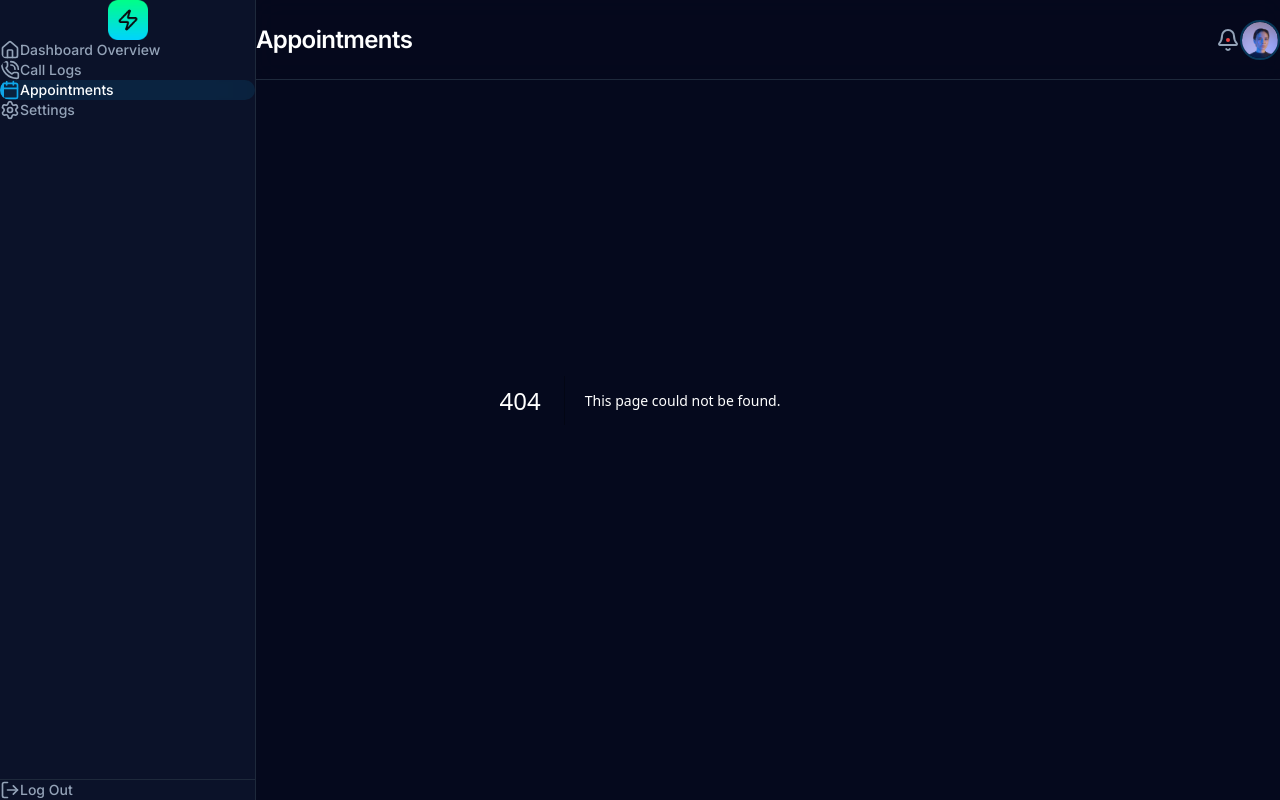
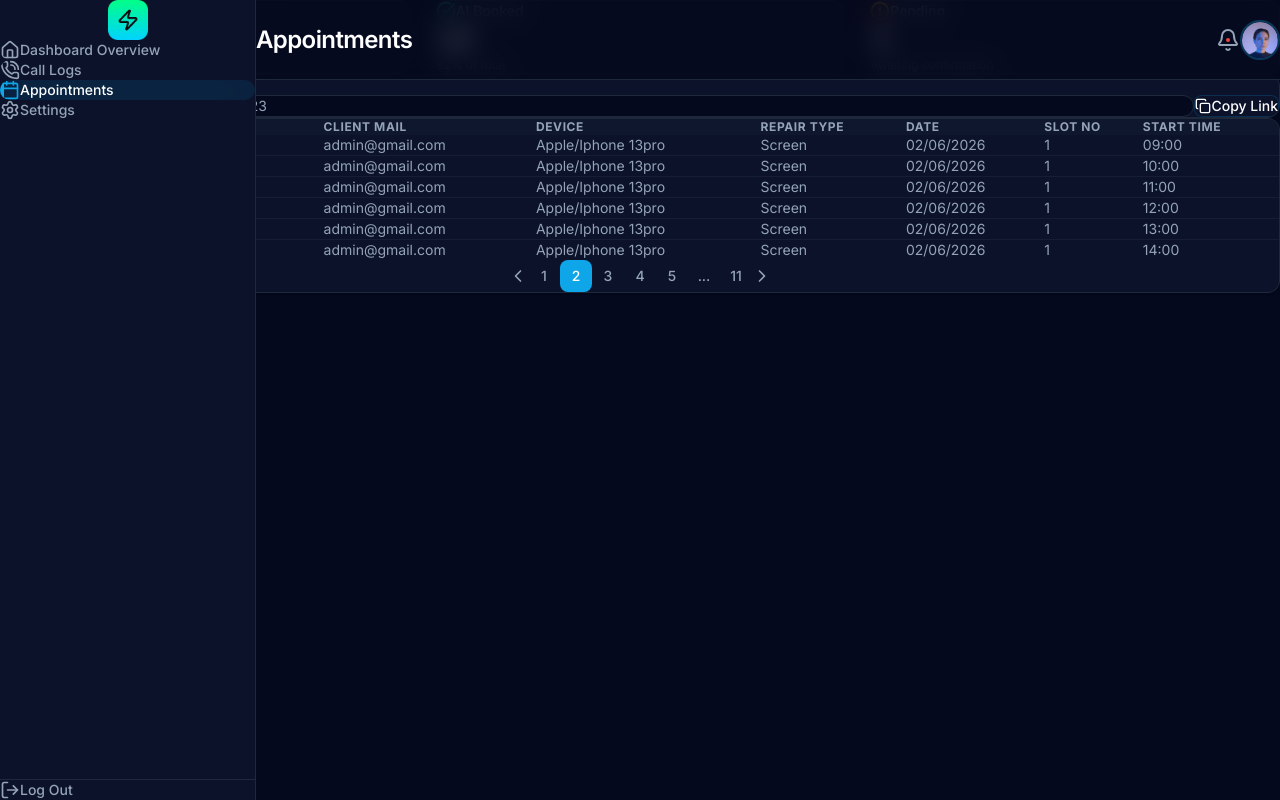
Before and after one commit to sohaibislam45/dashboard, a Next.js app: page /appointments in a window 1280 px wide. Before the commit this address had no page. Built offline with nearby package versions, Linux system fonts and the light colour scheme.

Commit message:
created appointments page displaying booking statistics, a shareable link, and a paginated list of appointments.

```diff
--- /dev/null
+++ b/src/app/appointments/page.js
@@ -0,0 +1,163 @@
+'use client';
+
+import React from 'react';
+import {
+  Calendar,
+  CheckCircle,
+  AlertCircle,
+  Copy,
+  ChevronLeft,
+  ChevronRight
+} from 'lucide-react';
+import { Card } from '@/components/ui/Card';
+import { Button } from '@/components/ui/Button';
+
+export default function AppointmentsPage() {
+  const appointments = Array(6).fill({
+    name: 'Jane.D',
+    phone: '01960685765',
+    email: 'admin@gmail.com',
+    device: 'Apple/Iphone 13pro',
+    repairType: 'Screen',
+    date: '02/06/2026',
+    slot: '1',
+    startTime: '09:00',
+  }).map((item, idx) => ({
+    ...item,
+    id: idx,
+    startTime: `${(9 + idx).toString().padStart(2, '0')}:00`,
+  }));
+
+  const stats = [
+    {
+      title: 'Total Booked',
+      value: '34',
+      subtext: '+8 this week',
+      subtextColor: 'text-brand-green',
+      icon: Calendar,
+      iconColor: 'text-brand-blue',
+      iconBg: 'bg-brand-blue/10',
+    },
+    {
+      title: 'AI Booked',
+      value: '28',
+      subtext: '82% of total',
+      subtextColor: 'text-text-secondary',
+      icon: CheckCircle,
+      iconColor: 'text-brand-green',
+      iconBg: 'bg-brand-green/10',
+    },
+    {
+      title: 'Pending',
+      value: '3',
+      subtext: 'Awaiting confirmation',
+      subtextColor: 'text-text-secondary',
+      icon: AlertCircle,
+      iconColor: 'text-brand-orange',
+      iconBg: 'bg-brand-orange/10',
+    },
+  ];
+
+  const copyToClipboard = () => {
+    navigator.clipboard.writeText('https://techstore.com/book?id=store123');
+    alert('Link copied to clipboard!');
+  };
+
+  return (
+    <div className="space-y-8">
+      {/* Summary Cards */}
+      <div className="grid grid-cols-1 md:grid-cols-3 gap-6">
+        {stats.map((stat, idx) => (
+          <Card key={idx} className="flex flex-col">
+            <div className="flex items-center space-x-3 mb-4">
+              <div className={`${stat.iconBg} p-2 rounded-lg`}>
+                <stat.icon className={`w-5 h-5 ${stat.iconColor}`} />
+              </div>
+              <span className="text-sm font-medium text-text-secondary">{stat.title}</span>
+            </div>
+            <h3 className="text-3xl font-bold text-text-primary mb-1">{stat.value}</h3>
+            <p className={`text-xs ${stat.subtextColor}`}>{stat.subtext}</p>
+          </Card>
+        ))}
+      </div>
+
+      {/* Booking Link Section */}
+      <Card className="flex flex-col space-y-4">
+        <h4 className="text-sm font-semibold text-text-primary">Booking Link</h4>
+        <div className="flex space-x-4">
+          <div className="flex-1 bg-background border border-border-subtle rounded-xl px-4 py-3 text-sm text-text-secondary">
+            https://techstore.com/book?id=store123
+          </div>
+          <Button
+            variant="secondary"
+            className="flex items-center space-x-2 bg-brand-blue/10 border-brand-blue/20 text-brand-blue hover:bg-brand-blue hover:text-white"
+            onClick={copyToClipboard}
+          >
+            <Copy className="w-4 h-4" />
+            <span>Copy Link</span>
+          </Button>
+        </div>
+      </Card>
+
+      {/* Appointments Table */}
+      <Card className="p-0 overflow-hidden">
+        <div className="overflow-x-auto">
+          <table className="w-full text-left border-collapse">
+            <thead>
+              <tr className="bg-surface-hover/50 text-xs text-text-secondary font-semibold uppercase tracking-wider">
+                <th className="px-6 py-4">Client Name</th>
+                <th className="px-6 py-4">Client Phone</th>
+                <th className="px-6 py-4">Client mail</th>
+                <th className="px-6 py-4">Device</th>
+                <th className="px-6 py-4">Repair Type</th>
+                <th className="px-6 py-4">Date</th>
+                <th className="px-6 py-4">Slot no</th>
+                <th className="px-6 py-4">Start Time</th>
+              </tr>
+            </thead>
+            <tbody className="divide-y divide-white/5">
+              {appointments.map((appt) => (
+                <tr key={appt.id} className="text-sm text-text-secondary hover:bg-surface-hover transition-colors">
+                  <td className="px-6 py-4 font-medium text-brand-blue">{appt.name}</td>
+                  <td className="px-6 py-4">{appt.phone}</td>
+                  <td className="px-6 py-4">{appt.email}</td>
+                  <td className="px-6 py-4">{appt.device}</td>
+                  <td className="px-6 py-4">{appt.repairType}</td>
+                  <td className="px-6 py-4">{appt.date}</td>
+                  <td className="px-6 py-4">{appt.slot}</td>
+                  <td className="px-6 py-4">{appt.startTime}</td>
+                </tr>
+              ))}
+            </tbody>
+          </table>
+        </div>
+
+        {/* Pagination */}
+        <div className="p-6 flex items-center justify-center space-x-4">
+          <button className="p-2 text-text-secondary hover:text-text-primary disabled:opacity-30">
+            <ChevronLeft className="w-5 h-5" />
+            <span className="sr-only">Previous</span>
+          </button>
+
+          <div className="flex items-center space-x-2">
+            {[1, 2, 3, 4, 5, '...', 11].map((page, idx) => (
+              <button
+                key={idx}
+                className={`w-8 h-8 rounded-lg text-sm font-medium transition-colors ${
+                  page === 2 ? 'bg-brand-blue text-white' : 'text-text-secondary hover:bg-surface-hover'
+                }`}
+              >
+                {page}
+              </button>
+            ))}
+          </div>
+
+          <button className="p-2 text-text-secondary hover:text-text-primary group">
+            <span className="sr-only">Next</span>
+            <ChevronRight className="w-5 h-5" />
+          </button>
+        </div>
+      </Card>
+    </div>
+  );
+}
```
